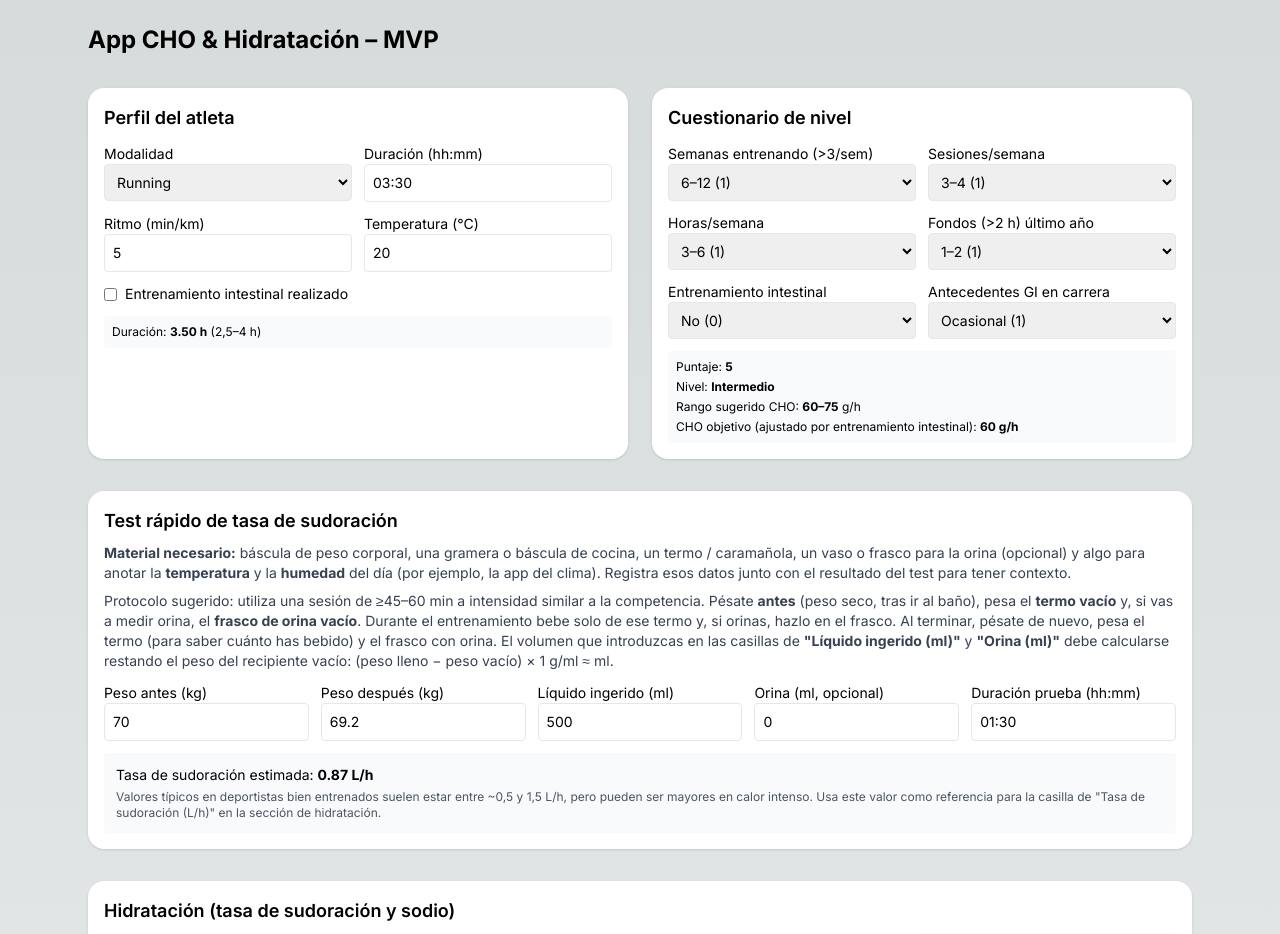
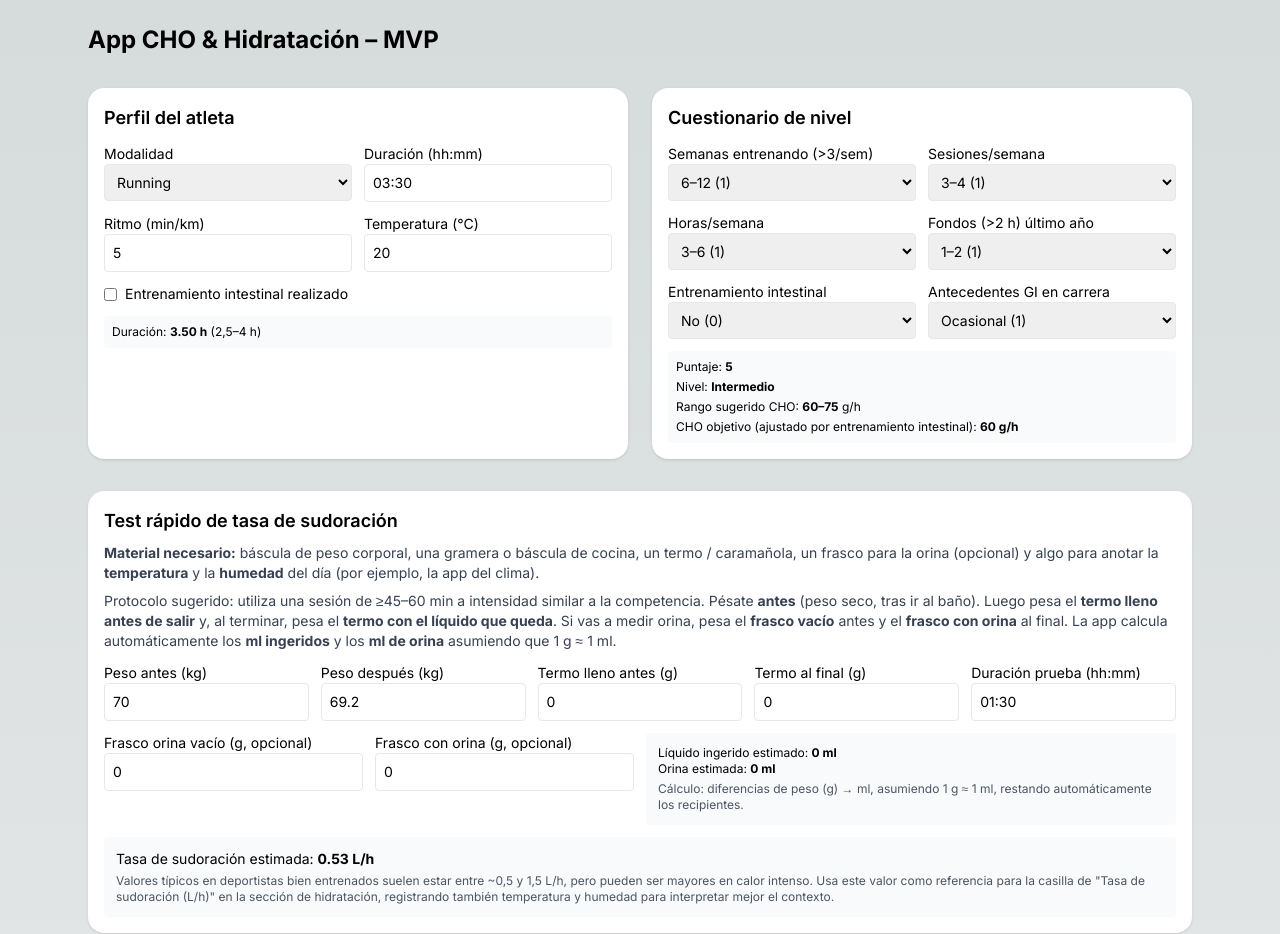
Before and after one commit to julfisu80-web/stackblitz-starters-uf2bvd14, a Next.js app: page / in a window 1280 px wide. Shown: the top 934 px of the page. Built offline with nearby package versions, Linux system fonts and the light colour scheme.

Commit message:
Update page.tsx Tasa y sudor pero resta

```diff
--- a/app/page.tsx
+++ b/app/page.tsx
@@ -266,12 +266,33 @@ export default function Page() {
     return rows;
   }, [intervalMin, minutes, modality, paceMinPerKm, speedKmh]);
 
-  /* Tasa de sudoración: test simple */
+   /* Tasa de sudoración: test simple */
   const [preWeight, setPreWeight] = useState(70);
   const [postWeight, setPostWeight] = useState(69.2);
-  const [drinkMl, setDrinkMl] = useState(500);
-  const [urineMl, setUrineMl] = useState(0);
+
+  // Pesos para calcular líquido ingerido (termo)
+  const [bottleBefore, setBottleBefore] = useState(0); // termo lleno antes (g)
+  const [bottleAfter, setBottleAfter] = useState(0); // termo con resto de líquido al final (g)
+
+  // Pesos para calcular volumen de orina (opcional)
+  const [urineBottleEmpty, setUrineBottleEmpty] = useState(0); // frasco vacío (g)
+  const [urineBottleFull, setUrineBottleFull] = useState(0); // frasco con orina (g)
+
   const [testDurationHHMM, setTestDurationHHMM] = useState('01:30');
+
+  // Cálculo automático de ml ingeridos (g ≈ ml)
+  const drinkMl = useMemo(() => {
+    if (!bottleBefore || !bottleAfter) return 0;
+    const diff = bottleBefore - bottleAfter;
+    return diff > 0 ? diff : 0;
+  }, [bottleBefore, bottleAfter]);
+
+  // Cálculo automático de ml de orina
+  const urineMl = useMemo(() => {
+    if (!urineBottleEmpty || !urineBottleFull) return 0;
+    const diff = urineBottleFull - urineBottleEmpty;
+    return diff > 0 ? diff : 0;
+  }, [urineBottleEmpty, urineBottleFull]);
 
   const sweatRateTestLh = useMemo(() => {
     const durMin = toMinutes(testDurationHHMM);
@@ -280,6 +301,7 @@ export default function Page() {
     const lossMl = deltaKg * 1000 + drinkMl - urineMl;
     return lossMl / (durMin / 60) / 1000;
   }, [preWeight, postWeight, drinkMl, urineMl, testDurationHHMM]);
+
 
   /* Resumen operativo */
   const gelsPerHour =
@@ -563,7 +585,7 @@ export default function Page() {
         </div>
       </section>
 
-  {/* TEST DE SUDORACIÓN SIMPLE */}
+        {/* TEST DE SUDORACIÓN SIMPLE */}
       <section className="p-4 rounded-2xl shadow bg-white">
         <h2 className="text-lg font-semibold mb-2">
           Test rápido de tasa de sudoración
@@ -571,23 +593,19 @@ export default function Page() {
 
         <p className="text-sm text-gray-700 mb-2">
           <b>Material necesario:</b> báscula de peso corporal, una gramera o
-          báscula de cocina, un termo / caramañola, un vaso o frasco para la
-          orina (opcional) y algo para anotar la <b>temperatura</b> y la{' '}
-          <b>humedad</b> del día (por ejemplo, la app del clima). Registra esos
-          datos junto con el resultado del test para tener contexto.
+          báscula de cocina, un termo / caramañola, un frasco para la orina
+          (opcional) y algo para anotar la <b>temperatura</b> y la{' '}
+          <b>humedad</b> del día (por ejemplo, la app del clima).
         </p>
 
         <p className="text-sm text-gray-700 mb-3">
           Protocolo sugerido: utiliza una sesión de ≥45–60 min a intensidad
           similar a la competencia. Pésate <b>antes</b> (peso seco, tras ir al
-          baño), pesa el <b>termo vacío</b> y, si vas a medir orina, el{' '}
-          <b>frasco de orina vacío</b>. Durante el entrenamiento bebe solo de
-          ese termo y, si orinas, hazlo en el frasco. Al terminar, pésate de
-          nuevo, pesa el termo (para saber cuánto has bebido) y el frasco con
-          orina. El volumen que introduzcas en las casillas de{' '}
-          <b>&quot;Líquido ingerido (ml)&quot;</b> y <b>&quot;Orina (ml)&quot;</b>{' '}
-          debe calcularse restando el peso del recipiente vacío:
-          (peso lleno − peso vacío) × 1&nbsp;g/ml ≈ ml.
+          baño). Luego pesa el <b>termo lleno antes de salir</b> y, al terminar,
+          pesa el <b>termo con el líquido que queda</b>. Si vas a medir orina,
+          pesa el <b>frasco vacío</b> antes y el <b>frasco con orina</b> al
+          final. La app calcula automáticamente los <b>ml ingeridos</b> y los{' '}
+          <b>ml de orina</b> asumiendo que 1 g ≈ 1 ml.
         </p>
 
         <div className="grid md:grid-cols-5 gap-3 text-sm">
@@ -610,21 +628,25 @@ export default function Page() {
             />
           </label>
           <label>
-            Líquido ingerido (ml)
+            Termo lleno antes (g)
             <input
               type="number"
               className="w-full border p-2 rounded"
-              value={drinkMl}
-              onChange={(e) => setDrinkMl(parseFloat(e.target.value || '0'))}
+              value={bottleBefore}
+              onChange={(e) =>
+                setBottleBefore(parseFloat(e.target.value || '0'))
+              }
             />
           </label>
           <label>
-            Orina (ml, opcional)
+            Termo al final (g)
             <input
               type="number"
               className="w-full border p-2 rounded"
-              value={urineMl}
-              onChange={(e) => setUrineMl(parseFloat(e.target.value || '0'))}
+              value={bottleAfter}
+              onChange={(e) =>
+                setBottleAfter(parseFloat(e.target.value || '0'))
+              }
             />
           </label>
           <label>
@@ -637,6 +659,45 @@ export default function Page() {
           </label>
         </div>
 
+        <div className="grid md:grid-cols-4 gap-3 text-sm mt-3">
+          <label>
+            Frasco orina vacío (g, opcional)
+            <input
+              type="number"
+              className="w-full border p-2 rounded"
+              value={urineBottleEmpty}
+              onChange={(e) =>
+                setUrineBottleEmpty(parseFloat(e.target.value || '0'))
+              }
+            />
+          </label>
+          <label>
+            Frasco con orina (g, opcional)
+            <input
+              type="number"
+              className="w-full border p-2 rounded"
+              value={urineBottleFull}
+              onChange={(e) =>
+                setUrineBottleFull(parseFloat(e.target.value || '0'))
+              }
+            />
+          </label>
+          <div className="bg-gray-50 p-3 rounded text-xs md:col-span-2">
+            <div>
+              Líquido ingerido estimado:{' '}
+              <b>{drinkMl.toFixed(0)} ml</b>
+            </div>
+            <div>
+              Orina estimada:{' '}
+              <b>{urineMl.toFixed(0)} ml</b>
+            </div>
+            <div className="mt-1 text-gray-600">
+              Cálculo: diferencias de peso (g) → ml, asumiendo 1 g ≈ 1 ml,
+              restando automáticamente los recipientes.
+            </div>
+          </div>
+        </div>
+
         <div className="mt-3 text-sm bg-gray-50 p-3 rounded">
           Tasa de sudoración estimada:{' '}
           <b>{sweatRateTestLh > 0 ? sweatRateTestLh.toFixed(2) : '0.00'} L/h</b>
@@ -644,7 +705,8 @@ export default function Page() {
             Valores típicos en deportistas bien entrenados suelen estar entre
             ~0,5 y 1,5 L/h, pero pueden ser mayores en calor intenso. Usa este
             valor como referencia para la casilla de &quot;Tasa de sudoración
-            (L/h)&quot; en la sección de hidratación.
+            (L/h)&quot; en la sección de hidratación, registrando también
+            temperatura y humedad para interpretar mejor el contexto.
           </p>
         </div>
       </section>
```
